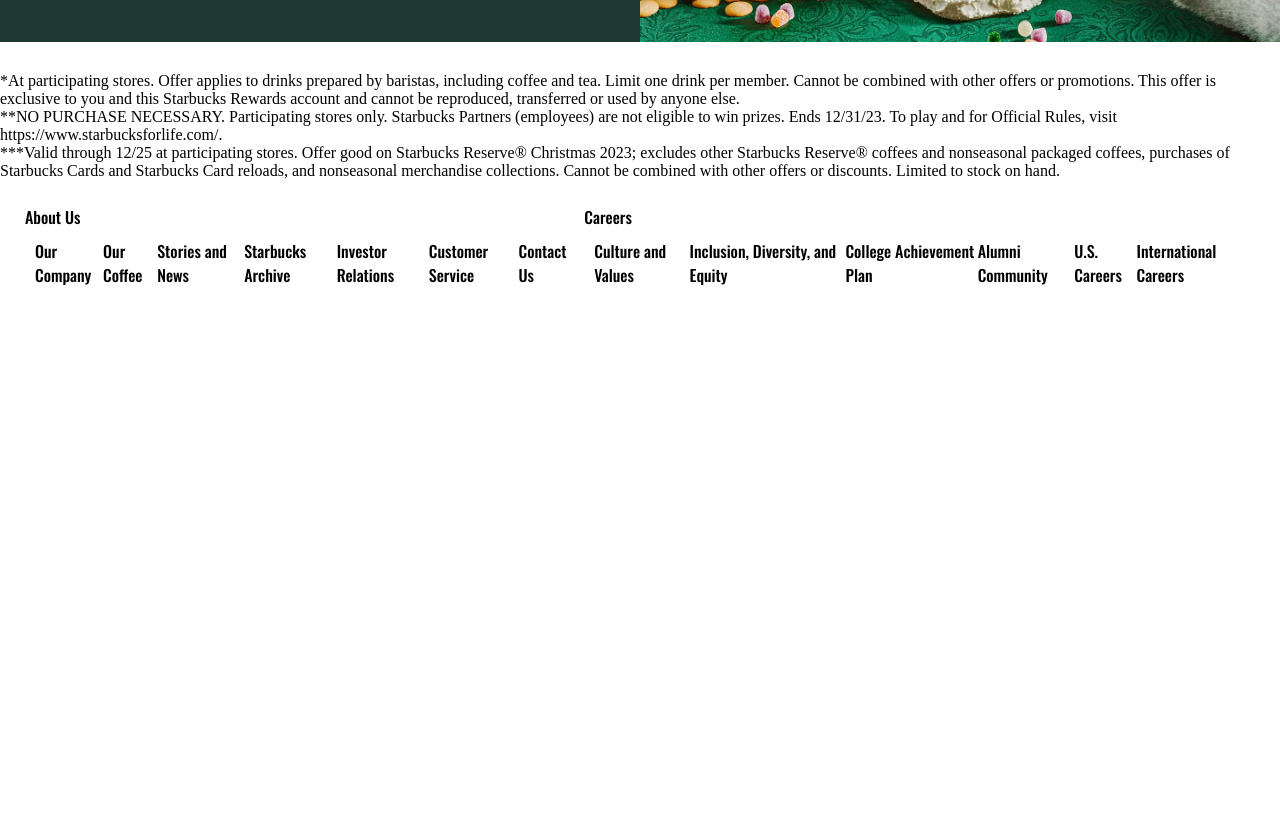
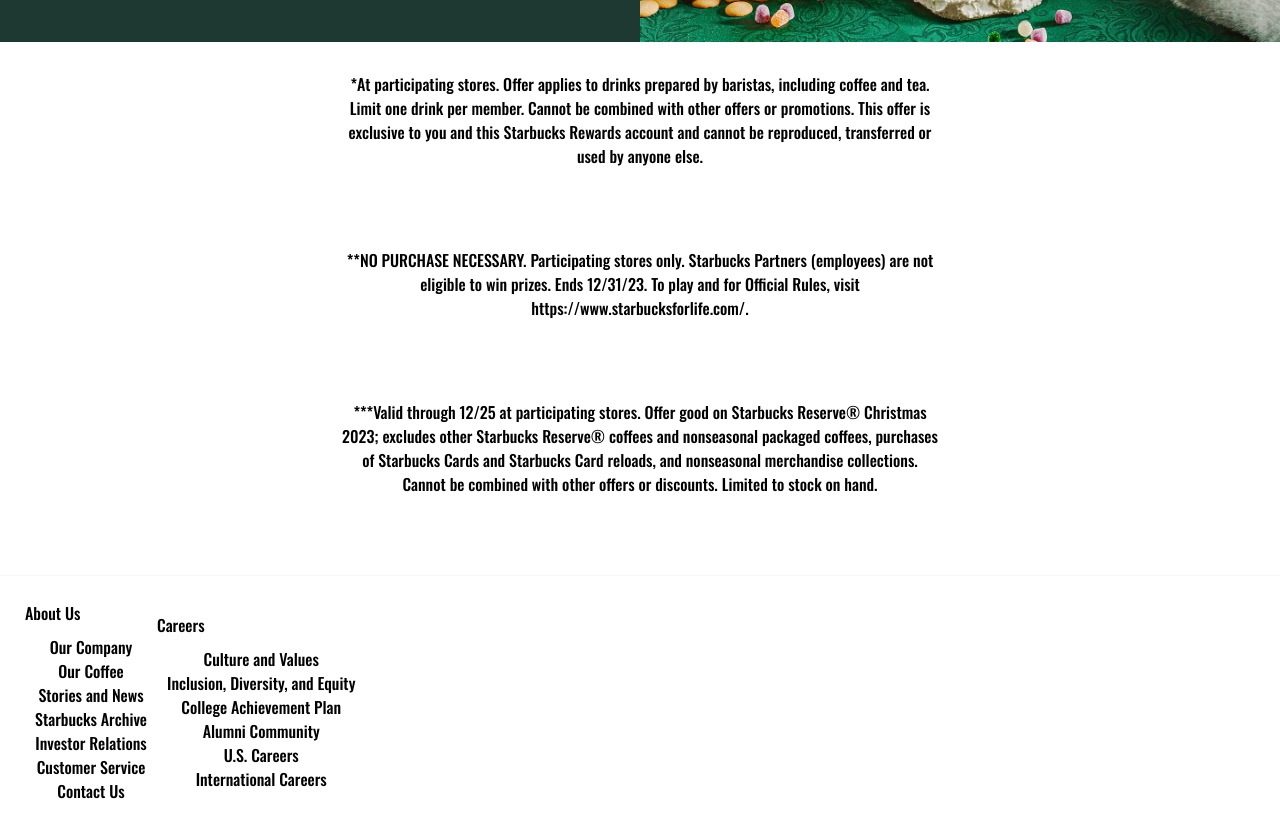
Before and after one commit to sharktankful/starbucks-landing-page, a plain HTML site: page index.html in a window 1280 px wide. Shown: the part 3980-4818 px from the top of the page. Before the commit the page ends 4302 px from the top, so only its background shows below. Drawn offline with nearby package versions, Linux system fonts and the light colour scheme.

Commit message:
Updated CSS

```diff
--- a/styles.css
+++ b/styles.css
@@ -196,6 +196,30 @@ button {
     color: rgb(30,57,50);
 }
 
+.terms-flex {
+    display: flex;
+    align-items: center;
+    justify-content: center;
+    text-align: center;
+    font-family: "Oswald", sans-serif;
+}
+
+.terms-width {
+    max-width: 600px;
+    padding-bottom: 80px;
+}
+
+.footer-flex {
+    display: flex;
+    flex-direction: column;
+}
+
+footer nav {
+    box-shadow: 0 1px 3px rgb(0 0 0 / 10%),
+    0 2px 2px rgb(0 0 0 /6%),
+    0 0 2px rgb(0 0 0 / 7%);
+}
+
 
 @media screen and (min-width: 375px) {
     .txt-lg {
```
